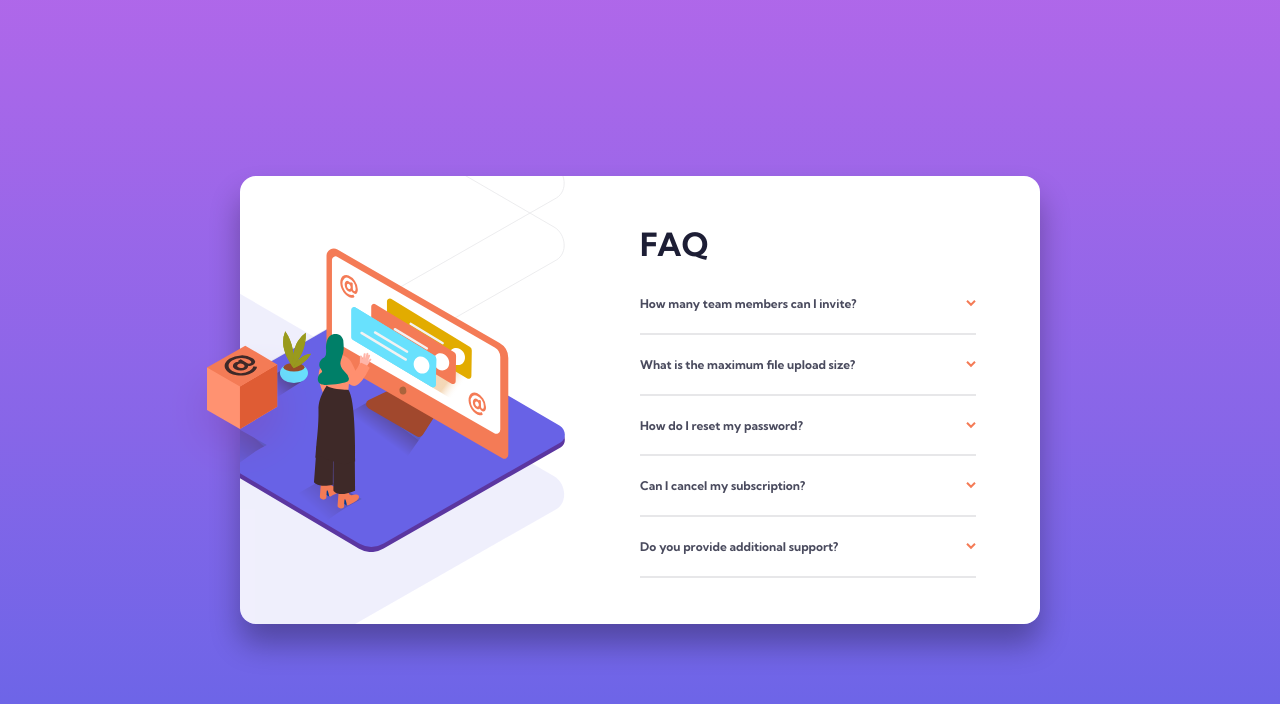
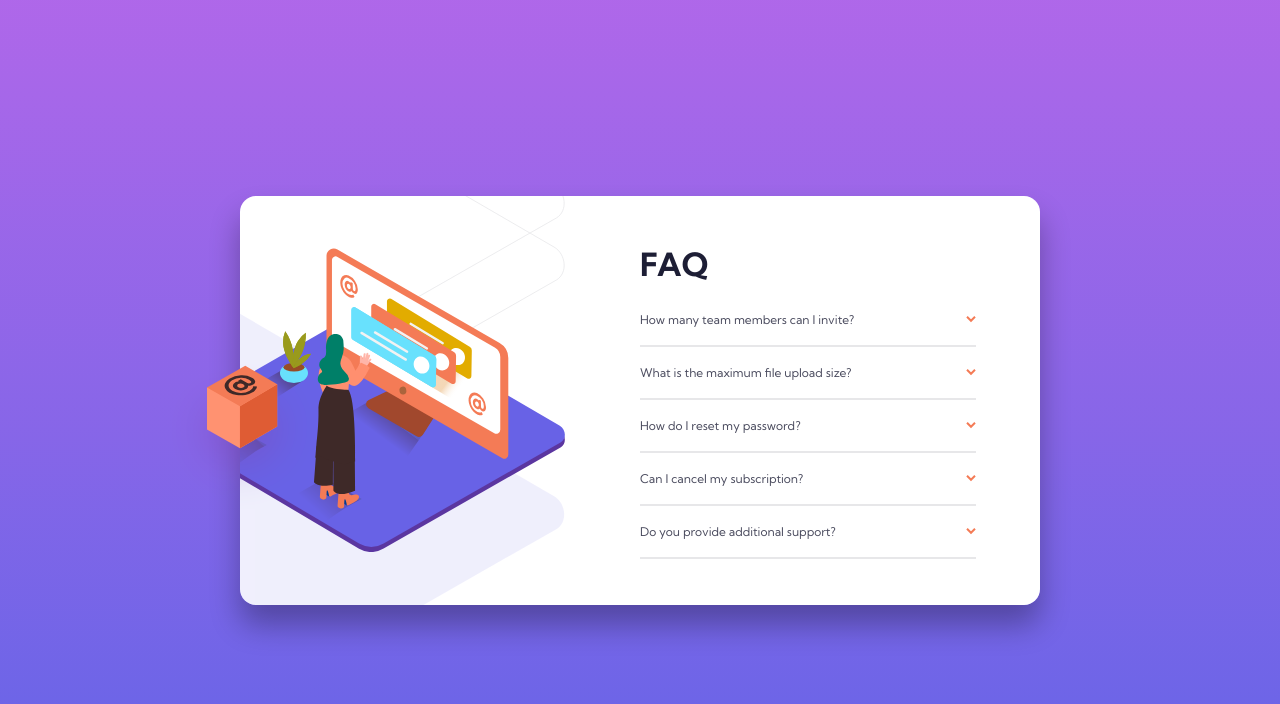
Before and after one commit to nataliadgalindo/faq-accordion, a React (Vite) app: page / in a window 1280 px wide. Shown: the top 704 px of the page. Built offline with nearby package versions, Linux system fonts and the light colour scheme.

Commit message:
update structure

```diff
--- a/src/components/App.jsx
+++ b/src/components/App.jsx
@@ -19,18 +19,18 @@ function App() {
           <img className="bgImgM" src={bgPatternMobile} alt="" />
         </section>
 
-        <section className="image-container-desktop">
+        <div className="image-container-desktop">
           <img className="mainImgD" src={illustrationDesktop} alt="" />
           <img className="bgImgD" src={bgPatternDesktop} alt="" />
-        </section>
+        </div>
 
         <section className="faq-section">
           <h1 className="title bold">faq</h1>
-          <section className="accordion">
+          <div className="accordion">
             {faq.map((item, i) => {
               return <Question key={i} q={item.q} a={item.a} />
             })}
-          </section>
+          </div>
         </section>
       </div>
     </main>
--- a/src/components/Question.jsx
+++ b/src/components/Question.jsx
@@ -9,21 +9,21 @@ function Question({ q, a }) {
   }
 
   return (
-    <section>
-      <section onClick={toggleAnswer} className="question">
-        <h4 className={`${showAnswer ? "bold" : ""}`}>{q}</h4>
+    <div>
+      <div onClick={toggleAnswer} className="question">
+        <h2 className={`${showAnswer ? "bold" : ""}`}>{q}</h2>
         <img
           className={`arrow ${showAnswer ? "turn-arrow" : ""}`}
           src={arrowIcon}
           alt="down-arrow"
         />
-      </section>
+      </div>
 
-      <section className={`answer ${showAnswer ? "show" : ""}`}>
+      <div className={`answer ${showAnswer ? "show" : ""}`}>
         <p>{a}</p>
-      </section>
+      </div>
       <hr />
-    </section>
+    </div>
   )
 }
 
```
